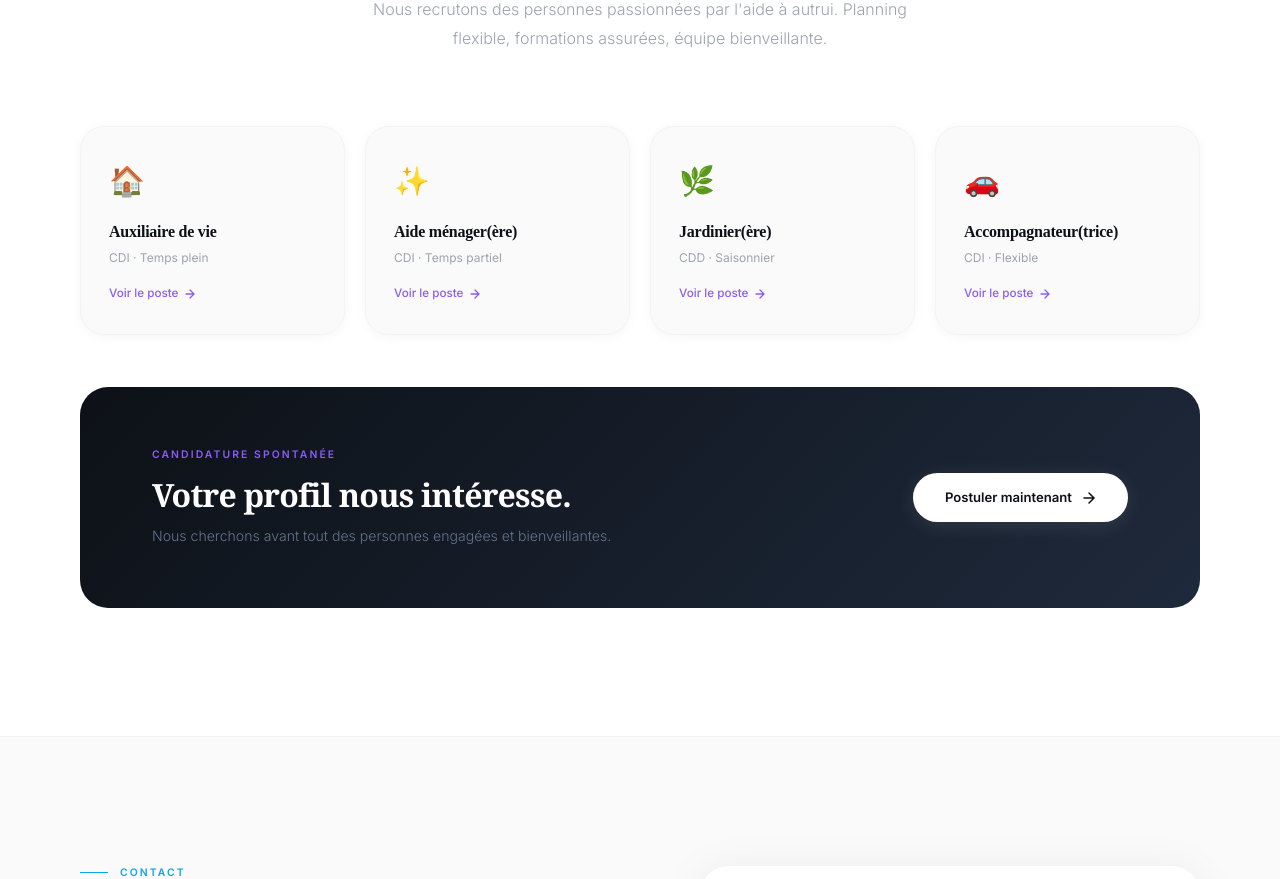
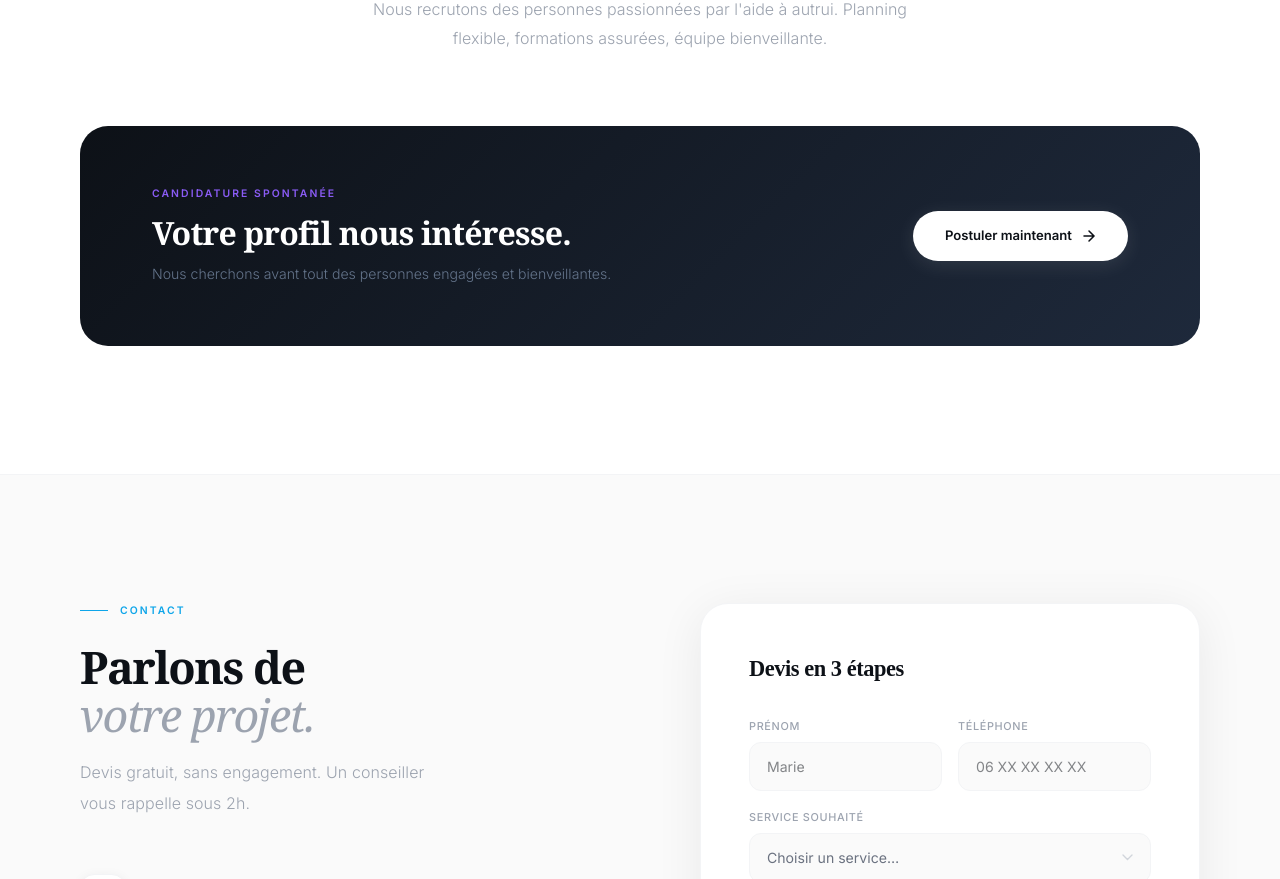
Before and after one commit to Max223182374628763278627856/ACS-services, a React (Vite) app: page / in a window 1280 px wide. Shown: the part 3958-4837 px from the top of the page. Built offline with nearby package versions, Linux system fonts and the light colour scheme.

Commit message:
remove: suppression de la grille des postes (recrutement)

```diff
--- a/src/components/premium/Engagement.jsx
+++ b/src/components/premium/Engagement.jsx
@@ -9,12 +9,6 @@ const VALEURS = [
   { n: '03', title: 'Engagement',    desc: 'Nous construisons des relations durables — avec nos clients comme avec nos intervenants.', color: '#8b5cf6' },
 ]
 
-const POSTES = [
-  { icon: '🏠', title: 'Auxiliaire de vie',   type: 'CDI · Temps plein' },
-  { icon: '✨', title: 'Aide ménager(ère)',     type: 'CDI · Temps partiel' },
-  { icon: '🌿', title: 'Jardinier(ère)',        type: 'CDD · Saisonnier' },
-  { icon: '🚗', title: 'Accompagnateur(trice)', type: 'CDI · Flexible' },
-]
 
 const FadeUp = ({ children, delay = 0, style = {} }) => {
   const ref = useRef()
@@ -167,34 +161,6 @@ export default function Engagement() {
             </p>
           </FadeUp>
 
-          <div style={{ display: 'grid', gridTemplateColumns: 'repeat(4, 1fr)', gap: 20, marginBottom: 52 }}>
-            {POSTES.map(({ icon, title, type }, i) => (
-              <FadeUp key={title} delay={i * 0.08}>
-                <motion.div whileHover={{ y: -5, boxShadow: '0 20px 48px rgba(0,0,0,0.08)' }}
-                  transition={{ duration: 0.22 }}
-                  style={{ padding: '32px 28px', borderRadius: 24, background: '#fafafa',
-                    border: '1px solid #f3f4f6', cursor: 'pointer',
-                    boxShadow: '0 2px 12px rgba(0,0,0,0.04)' }}>
-                  <div style={{ fontSize: '1.8rem', marginBottom: 18 }}>{icon}</div>
-                  <h4 style={{ fontFamily: "'Playfair Display', serif", fontSize: '1rem',
-                    fontWeight: 700, color: '#0d1117', letterSpacing: '-0.015em', marginBottom: 5 }}>
-                    {title}
-                  </h4>
-                  <p style={{ fontFamily: "'Inter', sans-serif", fontSize: '0.75rem',
-                    color: '#9ca3af', marginBottom: 18 }}>{type}</p>
-                  <div style={{ display: 'flex', alignItems: 'center', gap: 6,
-                    fontFamily: "'Inter', sans-serif", fontSize: '0.73rem',
-                    fontWeight: 500, color: '#8b5cf6' }}>
-                    Voir le poste
-                    <svg width="12" height="12" viewBox="0 0 12 12" fill="none">
-                      <path d="M2 6h8M6 2l4 4-4 4" stroke="#8b5cf6" strokeWidth="1.3" strokeLinecap="round"/>
-                    </svg>
-                  </div>
-                </motion.div>
-              </FadeUp>
-            ))}
-          </div>
-
           {/* CTA bande sombre */}
           <FadeUp delay={0.3}>
             <div style={{ borderRadius: 28, padding: '60px 72px',
```
